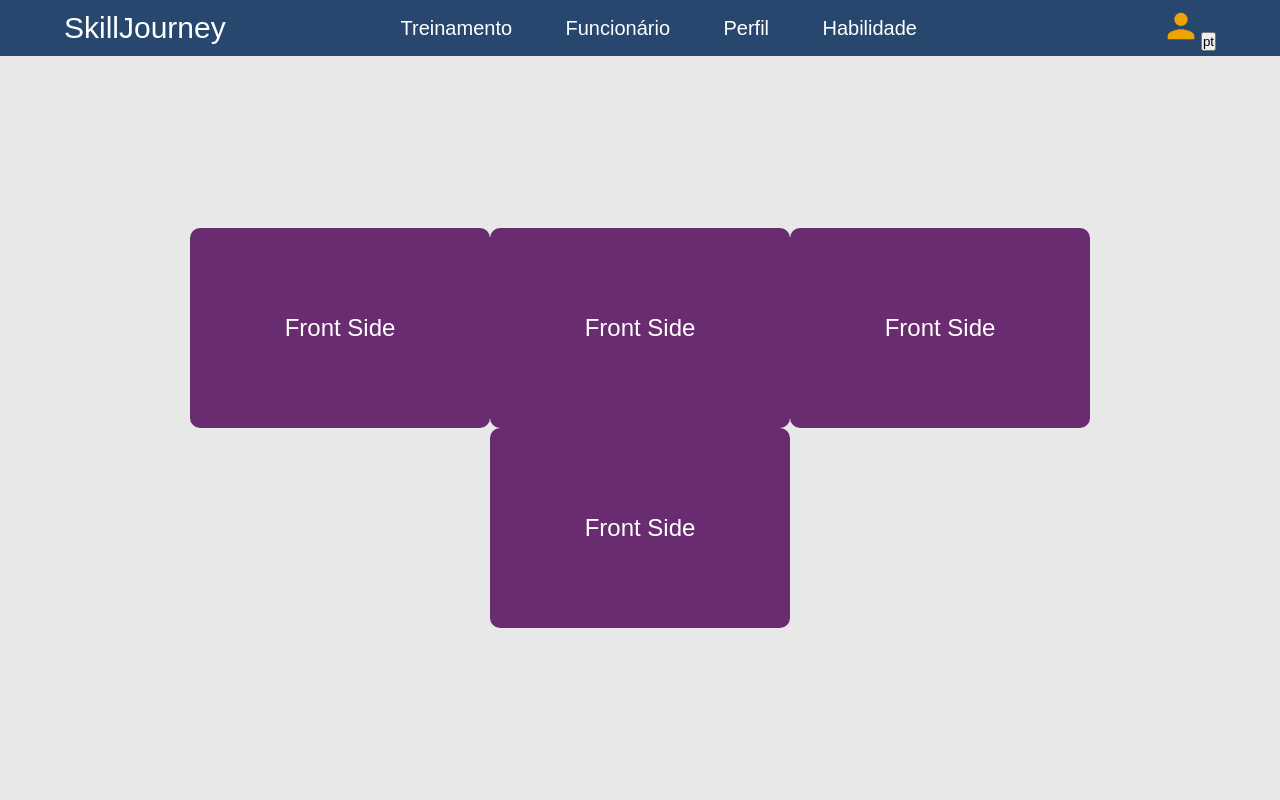
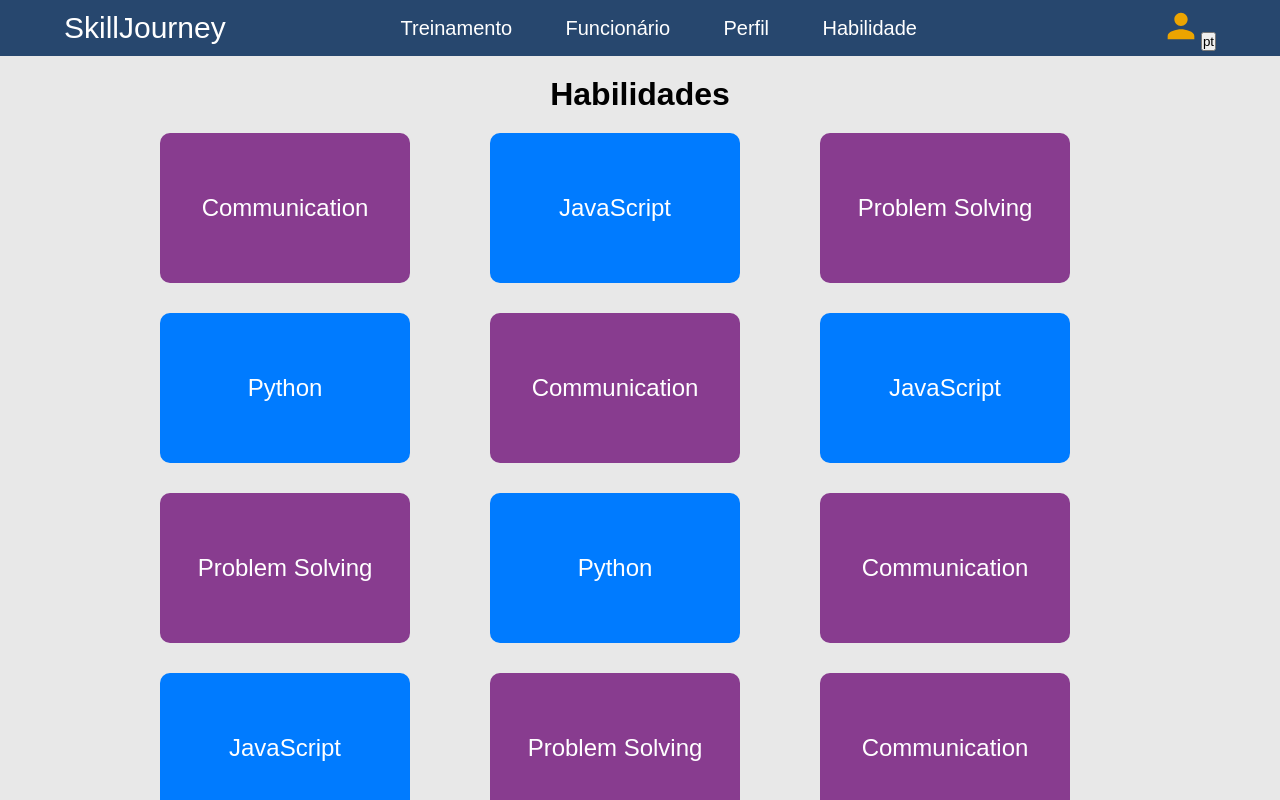
Before and after one commit to YasminTrembulack/SkillJourneyFront, a React (Vite) app: page /skill in a window 1280 px wide. Shown: the top 800 px of the page. Built offline with nearby package versions, Linux system fonts and the light colour scheme; a web font is replaced by a local one.

Commit message:
feat: skill page almost done

```diff
--- a/src/Components/SkillCard/index.tsx
+++ b/src/Components/SkillCard/index.tsx
@@ -1,17 +1,27 @@
 import { StyledWrapper } from "./styles";
 
+interface ISkill {
+    id: string,
+    name: string,
+    description: string,
+    type: string
+}
 
+export default function Card({ data }: { data: ISkill }) {
+    const frontColor = data.type === 'SOFT' ? '#883c8f' : '#007BFF';
+    const backColor = data.type === 'HARD' ? '#2fbdf5' : '#ad49b6';
+    const borderColor = data.type === 'SOFT' ? '#883c8f' : '#007BFF';
+    const backBorderColor = data.type === 'HARD' ? '#2fbdf5' : '#ad49b6';
 
-export default function Card () {
     return (
         <StyledWrapper>
             <div className="card">
                 <div className="card-inner">
-          <div className="card-front">
-            <p>Front Side</p>
+                    <div className="card-front" style={{backgroundColor: frontColor, borderColor: borderColor}}>
+                        <p>{data.name}</p>
                     </div>
-          <div className="card-back">
-            <p>Back Side</p>
+                    <div className="card-back" style={{backgroundColor: backColor, borderColor: backBorderColor}}>
+                        <p>{data.description}</p>
                     </div>
                 </div>
             </div>
--- a/src/Components/SkillCard/styles.ts
+++ b/src/Components/SkillCard/styles.ts
@@ -2,8 +2,8 @@ import styled from "styled-components";
 
 export const StyledWrapper = styled.div`
     .card {
-        width: 300px;
-        height: 200px;
+        width: 250px;
+        height: 150px;
         perspective: 1000px;
     }
 
@@ -28,11 +28,10 @@ export const StyledWrapper = styled.div`
     }
 
     .card-front {
-        background-color: #6A2C70;
         color: #fff;
         display: flex;
         align-items: center;
-        border: 10px solid #6A2C70;
+        border: 10px solid;
         border-radius: 10px;
         justify-content: center;
         font-size: 24px;
@@ -40,14 +39,13 @@ export const StyledWrapper = styled.div`
     }
 
     .card-back {
-        background-color: #F08A5D;
         color: #fff;
         display: flex;
         align-items: center;
-        border: 10px solid #F08A5D;
+        border: 10px solid;
         border-radius: 10px;
         justify-content: center;
-        font-size: 24px;
+        font-size: 20px;
         transform: rotateY(180deg);
     }
 
--- a/src/Pages/HomePage/styles.ts
+++ b/src/Pages/HomePage/styles.ts
@@ -23,5 +23,4 @@ export const Title = styled.h1`
   justify-content: center;
   align-items: center;
   padding: 20px;
-
 `;
--- a/src/Pages/SkillPage/index.tsx
+++ b/src/Pages/SkillPage/index.tsx
@@ -1,7 +1,7 @@
 import { useState } from "react";
 import NavBarRole from "../../Components/NavBarRole";
 import SkillTemp from "../../Temp/skills.json"
-import { MainContent, TrainingContent } from "./styles";
+import { MainContent, Title, SkillContent } from "./styles";
 import SkillCard from "../../Components/SkillCard";
 
 export default function SkillPage() {
@@ -12,7 +12,7 @@ export default function SkillPage() {
     function getSkills() {
         return SkillTemp.data.map(t =>
 
-            <SkillCard></SkillCard>
+            <SkillCard data={t}></SkillCard>
         )
     }
 
@@ -20,10 +20,11 @@ export default function SkillPage() {
         <>
             <NavBarRole role={role} />
             <MainContent>
-                <TrainingContent>
+                <Title>Habilidades</Title>
+                <SkillContent>
 
                     {!loading && getSkills()}
-                </TrainingContent>
+                </SkillContent>
             </MainContent>
         </>
     )
--- a/src/Pages/SkillPage/styles.ts
+++ b/src/Pages/SkillPage/styles.ts
@@ -1,19 +1,27 @@
 import styled from "styled-components";
 
-export const TrainingContent = styled.div`
-  width: 80%;
-  max-height: 90%;
-  display: flex;
-  flex-wrap: wrap;
-  justify-content: center;
-  align-items: center;
+export const SkillContent = styled.div`
+    width: 75%;
+    display: grid;
+    grid-template-columns: repeat(auto-fill, minmax(250px, 1fr)); /* Ajuste o 200px conforme necessário */
+    align-items: center;
+    justify-content: center;
+    gap: 30px;
+    padding-bottom: 80px;
 `;
 
 export const MainContent = styled.div`
   width: 100%;
-  height: 93vh;
+  min-height: 93vh;
   display: flex;
   flex-direction: column;
+  justify-content: start;
+  align-items: center;
+`;
+
+export const Title = styled.h1`
+  display: flex;
   justify-content: center;
   align-items: center;
+  padding: 20px;
 `;
--- a/src/Temp/skills.json
+++ b/src/Temp/skills.json
@@ -35,6 +35,87 @@
             "createdAt": "2023-09-20T12:34:56.789Z",
             "updatedAt": "2023-09-21T12:34:56.789Z",
             "deletedAt": null
+        },
+        {
+            "id": "f47ac10b-58cc-4372-a567-0e02b2c3d479",
+            "name": "Communication",
+            "description": "The ability to convey information effectively.",
+            "type": "SOFT",
+            "createdAt": "2023-09-20T12:34:56.789Z",
+            "updatedAt": "2023-09-21T12:34:56.789Z",
+            "deletedAt": null
+        },
+        {
+            "id": "b2e0c10a-58cc-4372-a567-0e02b2c3d480",
+            "name": "JavaScript",
+            "description": "A programming language used for web development.",
+            "type": "HARD",
+            "createdAt": "2023-09-20T12:34:56.789Z",
+            "updatedAt": "2023-09-21T12:34:56.789Z",
+            "deletedAt": null
+        },
+        {
+            "id": "a1e1c10b-58cc-4372-a567-0e02b2c3d481",
+            "name": "Problem Solving",
+            "description": "The ability to find solutions to difficult issues.",
+            "type": "SOFT",
+            "createdAt": "2023-09-20T12:34:56.789Z",
+            "updatedAt": "2023-09-21T12:34:56.789Z",
+            "deletedAt": null
+        },
+        {
+            "id": "c3e2c10b-58cc-4372-a567-0e02b2c3d482",
+            "name": "Python",
+            "description": "A versatile programming language for various applications.",
+            "type": "HARD",
+            "createdAt": "2023-09-20T12:34:56.789Z",
+            "updatedAt": "2023-09-21T12:34:56.789Z",
+            "deletedAt": null
+        },
+        {
+            "id": "f47ac10b-58cc-4372-a567-0e02b2c3d479",
+            "name": "Communication",
+            "description": "The ability to convey information effectively.",
+            "type": "SOFT",
+            "createdAt": "2023-09-20T12:34:56.789Z",
+            "updatedAt": "2023-09-21T12:34:56.789Z",
+            "deletedAt": null
+        },
+        {
+            "id": "b2e0c10a-58cc-4372-a567-0e02b2c3d480",
+            "name": "JavaScript",
+            "description": "A programming language used for web development.",
+            "type": "HARD",
+            "createdAt": "2023-09-20T12:34:56.789Z",
+            "updatedAt": "2023-09-21T12:34:56.789Z",
+            "deletedAt": null
+        },
+        {
+            "id": "a1e1c10b-58cc-4372-a567-0e02b2c3d481",
+            "name": "Problem Solving",
+            "description": "The ability to find solutions to difficult issues.",
+            "type": "SOFT",
+            "createdAt": "2023-09-20T12:34:56.789Z",
+            "updatedAt": "2023-09-21T12:34:56.789Z",
+            "deletedAt": null
+        },
+        {
+            "id": "f47ac10b-58cc-4372-a567-0e02b2c3d479",
+            "name": "Communication",
+            "description": "The ability to convey information effectively.",
+            "type": "SOFT",
+            "createdAt": "2023-09-20T12:34:56.789Z",
+            "updatedAt": "2023-09-21T12:34:56.789Z",
+            "deletedAt": null
+        },
+        {
+            "id": "c3e2c10b-58cc-4372-a567-0e02b2c3d482",
+            "name": "Python",
+            "description": "A versatile programming language for various applications.",
+            "type": "HARD",
+            "createdAt": "2023-09-20T12:34:56.789Z",
+            "updatedAt": "2023-09-21T12:34:56.789Z",
+            "deletedAt": null
         }
     ]
 }
```
Lines whose indentation alone changed are shown as unchanged.
